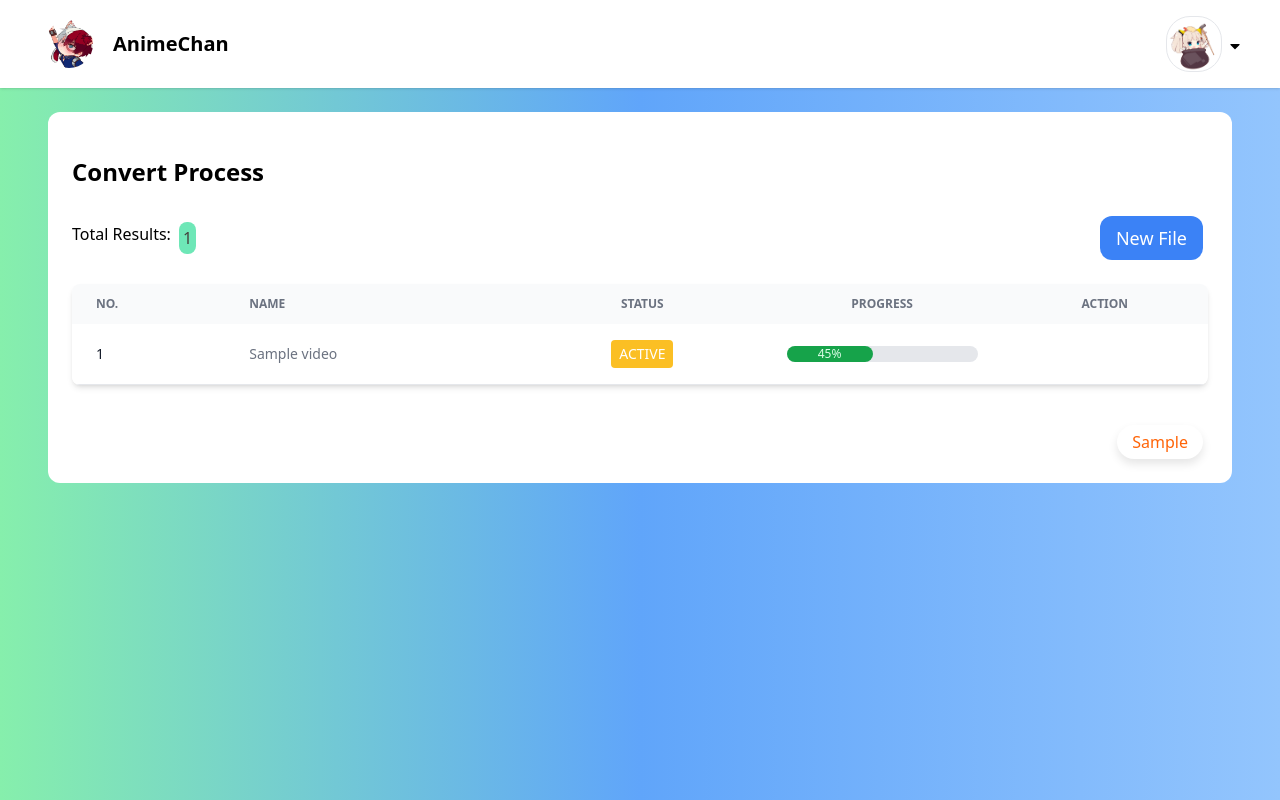
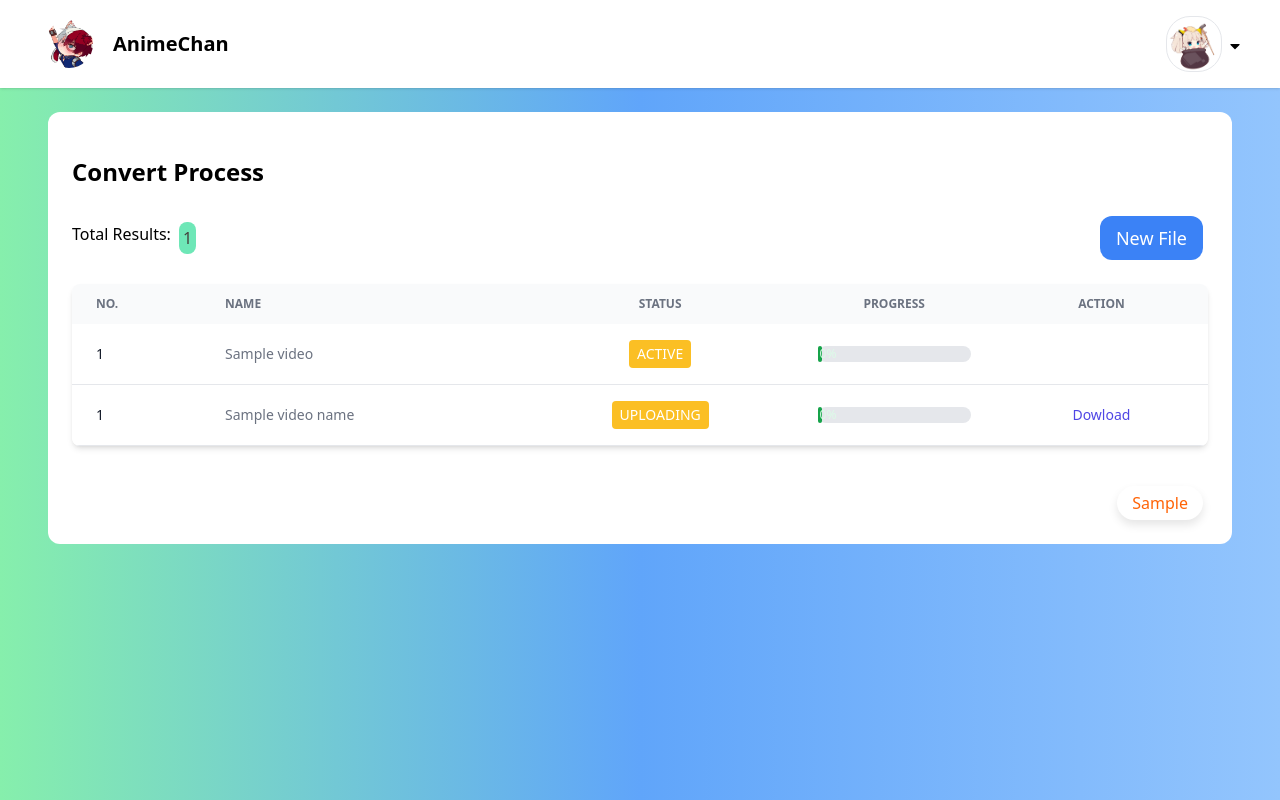
Before and after one commit to Tanh101/anime_video_converter, a Django app: template home/templates/home/details.html in a window 1280 px wide. Run offline with Django 4.2, Linux system fonts and the light colour scheme; the template is opened without the code that fills it: most values are stand-ins (such as "Sample title", 1, 10 or a date in 2020); style sheets or scripts are compiled from the project's sources; some libraries are stand-ins or nearby versions.

Commit message:
update progress tracking

```diff
--- a/anime_video_converter/settings.py
+++ b/anime_video_converter/settings.py
@@ -150,3 +150,9 @@ AWS_DEFAULT_ACL = 'public-read'
 AWS_QUERYSTRING_AUTH = False
 
 CLOUDFRONT_DOMAIN = os.getenv('CLOUDFRONT_DOMAIN')
+
+CACHES = {
+    'default': {
+        'BACKEND': 'django.core.cache.backends.locmem.LocMemCache',
+    }
+}
--- a/home/templates/home/details.html
+++ b/home/templates/home/details.html
@@ -11,10 +11,13 @@
     <script src="https://code.jquery.com/jquery-3.6.0.min.js"></script>
     <script src="https://cdn.tailwindcss.com"></script>
     <script src="https://cdnjs.cloudflare.com/ajax/libs/toastr.js/latest/toastr.min.js"
-    integrity="sha512-VEd+nq25CkR676O+pLBnDW09R7VQX9Mdiij052gVCp5yVH3jGtH70Ho/UUv4mJDsEdTvqRCFZg0NKGiojGnUCw=="
-    crossorigin="anonymous" referrerpolicy="no-referrer"></script>
-    <script defer src="https://use.fontawesome.com/releases/v5.15.4/js/all.js" integrity="sha384-rOA1PnstxnOBLzCLMcre8ybwbTmemjzdNlILg8O7z1lUkLXozs4DHonlDtnE7fpc" crossorigin="anonymous"></script>
-    <link rel="stylesheet" href="https://kit.fontawesome.com/YOUR_KIT_CODE.css" integrity="SHA384-xxxxxxxxxxxxxxxxxxxxxxxxxxxxxxxx" crossorigin="anonymous">
+        integrity="sha512-VEd+nq25CkR676O+pLBnDW09R7VQX9Mdiij052gVCp5yVH3jGtH70Ho/UUv4mJDsEdTvqRCFZg0NKGiojGnUCw=="
+        crossorigin="anonymous" referrerpolicy="no-referrer"></script>
+    <script defer src="https://use.fontawesome.com/releases/v5.15.4/js/all.js"
+        integrity="sha384-rOA1PnstxnOBLzCLMcre8ybwbTmemjzdNlILg8O7z1lUkLXozs4DHonlDtnE7fpc"
+        crossorigin="anonymous"></script>
+    <link rel="stylesheet" href="https://kit.fontawesome.com/YOUR_KIT_CODE.css"
+        integrity="SHA384-xxxxxxxxxxxxxxxxxxxxxxxxxxxxxxxx" crossorigin="anonymous">
     <style>
         .has-mask {
             position: absolute;
@@ -64,7 +67,8 @@
                         <p class="px-4 py-2 font-medium ">{{user_email}}</p>
                         <form id="logout-form" action="{% url 'logout' %}" method="POST" class="d-none">
                             {%csrf_token%}
-                            <button type="submit"  class="dropdown-item block px-10 py-2 text-gray-800 hover:bg-slate-200" >
+                            <button class="dropdown-item block px-10 py-2 text-gray-800 hover:bg-slate-200"
+                                onclick="event.preventDefault();document.getElementById('logout-form').submit();">
                                 Logout
                             </button>
                         </form>
@@ -109,8 +113,9 @@
                             </td>
                             <td class="px-6 py-4 text-center">
                                 <div class="w-full bg-gray-200 rounded-full">
-                                    <div class="bg-green-600 text-xs font-medium text-green-100 text-center p-0.5 leading-none rounded-full"
-                                        style="width: 45%">45%</div>
+                                    <div id="progress-bar"
+                                        class="bg-green-600 text-xs font-medium text-green-100 text-center p-0.5 leading-none rounded-full"
+                                        style="width: 0%; transition: width 0.5s ease-in-out;">0%</div>
                                 </div>
                             </td>
                             {%if videos.status == 'converted' %}
@@ -120,6 +125,28 @@
                             {%endif%}
                         </tr>
                         {%endfor%}
+
+                        <tr class="border-b bg-white hover:bg-gray-50">
+                            <th scope="row" class="whitespace-nowrap px-6 py-4 font-medium text-gray-900">
+                                1</th>
+                            <td class="px-6 py-4">{{video_name}}</td>
+                            <td class="px-6 py-4 text-center">
+                                <span
+                                    id="upload-status"
+                                    class="inline-block bg-amber-400 text-white px-2 py-1 rounded uppercase">Uploading</span>
+                            </td>
+                            <td class="px-6 py-4 text-center">
+                                <div class="w-full bg-gray-200 rounded-full">
+                                    <div id="progress-bar"
+                                        class="bg-green-600 text-xs font-medium text-green-100 text-center p-0.5 leading-none rounded-full"
+                                        style="width: 0%; transition: width 0.5s ease-in-out;">0%</div>
+                                </div>
+                            </td>
+                            <td class="px-6 py-4 text-sm font-medium text-center">
+                                <a href="#" class="text-indigo-600 hover:text-indigo-900">Dowload</a>
+                            </td>
+                        </tr>
+
                     </tbody>
                 </table>
             </div>
@@ -134,9 +161,8 @@
                 <a href="/details/{{i}}">{{i}}</a>
                 {%endif%}
                 {%endfor%}
-                {%if page_num < total_page %}
-                <a href="/details/{{ page_num|add:+1 }}">Next</a>
-                {%endif%}
+                {%if page_num < total_page %} <a href="/details/{{ page_num|add:+1 }}">Next</a>
+                    {%endif%}
             </div>
         </div>
     </div>
@@ -168,6 +194,33 @@
             isPressed = true;
         }
     }
+
+    let progressInterval;
+
+    function checkProgress() {
+        fetch(`/upload_progress`)
+            .then(response => response.json())
+            .then(data => {
+                const progressBar = document.getElementById('progress-bar');
+                const uploadStatus = document.getElementById('upload-status');
+                const progressInt = Math.round(data.progress); // Round to the nearest integer
+                const progressPercentage = `${progressInt}%`;
+
+                progressBar.style.width = progressPercentage;
+                progressBar.textContent = progressPercentage;
+
+                if (data.progress >= 100) {
+                    clearInterval(progressInterval);  // Stop the interval
+                    uploadStatus.textContent = 'Uploaded';
+                    uploadStatus.className = 'inline-block bg-green-400 text-white px-2 py-1 rounded uppercase';
+                }
+            })
+            .catch(error => console.log('Error fetching progress:', error));
+    }
+
+    // Call this function periodically
+    progressInterval = setInterval(() => checkProgress(), 1000); // Store the interval ID
+
 </script>
 
 </html>
--- a/home/urls.py
+++ b/home/urls.py
@@ -3,5 +3,6 @@ from home import views
 
 urlpatterns = [
     path("upload", views.upload, name="upload"),
-    path('details/<int:page_num>/', views.details, name='details')
+    path('details/<int:page_num>/<str:video_name>', views.details, name='details'),
+    path('upload_progress', views.upload_progress_view, name='upload_progress'),
 ]
--- a/home/views.py
+++ b/home/views.py
@@ -1,19 +1,54 @@
 from django.shortcuts import render
-from django.http import HttpResponse
+from django.http import HttpResponse, JsonResponse
 from .forms import UploadForm
 from django.shortcuts import redirect
 from django.contrib import messages
 from django.conf import settings
 import boto3
+from boto3.s3.transfer import S3Transfer
 from .models import Video
 from django.core.paginator import Paginator
+import threading
+from django.core.cache import cache
+import uuid
+from tempfile import NamedTemporaryFile
+import shutil
+
+# Upload progress tracking
+def progress_callback(bytes_transferred, cache_key):
+    current_progress = cache.get(cache_key, 0)
+    new_progress = current_progress + bytes_transferred
+    cache.set(cache_key, new_progress)
+
+# Separate thread for uploading
+def threaded_upload(s3_client, temp_file_path, s3_video_key, cache_key):
+    transfer = S3Transfer(s3_client)
+    transfer.upload_file(temp_file_path, settings.AWS_STORAGE_BUCKET_NAME, s3_video_key,
+                        callback=lambda x: progress_callback(x, cache_key))
 
 def upload(request):
     user_email = request.session.get('user_email').split('@')[0]
     if request.method == 'POST':
         upload_form = UploadForm(request.POST, request.FILES)
+        if upload_form.is_valid():
+            # ...
+            video_file = request.FILES['file']
+            s3_video_key = f"videos/{video_file.name}"
+            cache_key = str(uuid.uuid4())
 
-        if upload_form.is_valid():
+            # Initialize progress in cache
+            cache.set(cache_key, 0)
+            cache.set(f"{cache_key}_total", video_file.size)
+
+            # Save cache_key to session for tracking upload progress
+            request.session['upload_cache_key'] = cache_key
+
+            # Create a temporary file to save the uploaded file
+            temp_file = NamedTemporaryFile(delete=False)
+            for chunk in video_file.chunks():
+                temp_file.write(chunk)
+            temp_file.close()
+
             s3_client = boto3.client(
                 's3',
                 aws_access_key_id=settings.AWS_ACCESS_KEY_ID,
@@ -21,39 +56,24 @@ def upload(request):
                 region_name=settings.AWS_S3_REGION_NAME,
             )
 
-            # Get the uploaded file
-            video_file = request.FILES['file']
-
-            # Generate a key (filename) for the uploaded video in S3
-            s3_video_key = f"videos/{video_file.name}"
-
-            # Upload the file to S3
-            s3_client.upload_fileobj(
-                video_file,
-                settings.AWS_STORAGE_BUCKET_NAME,
-                s3_video_key,
-                ExtraArgs={
-                    'ContentType': video_file.content_type,
-                    'ACL': 'public-read',
-                }
-            )
-
-            # Generate the URL where the video can be accessed on S3
-            s3_video_url = f"https://{settings.AWS_STORAGE_BUCKET_NAME}.s3.{settings.AWS_S3_REGION_NAME}.amazonaws.com/{s3_video_key}"
-
-            # TODO: Save `s3_video_url` to your database
-            messages.success(request, "Video uploaded successfully")
-            return redirect('details', page_num=1)
-        else:
-            for field, err in upload_form.errors.items():
-                messages.error(request, err)
-
+            t = threading.Thread(target=threaded_upload, args=(s3_client, temp_file.name, s3_video_key, cache_key))
+            t.start()
+            # ...
+            return redirect('details', page_num=1, video_name=video_file.name.split('.')[0])
     else:
         upload_form = UploadForm()
 
     return render(request, 'home/upload.html', {'upload_form': upload_form, 'user_email' : user_email})
 
-def details(request, page_num):
+# Add a Django view to return the upload progress
+def upload_progress_view(request):
+    cache_key = request.session.get('upload_cache_key', '')
+    progress = cache.get(cache_key, 0)
+    total_size = cache.get(f"{cache_key}_total", 1)  # Use 1 to avoid division by zero
+    percentage = (progress / total_size) * 100
+    return JsonResponse({"progress": percentage})
+
+def details(request, page_num, video_name=''):
     user_id = request.session.get('user_id')
     user_email = request.session.get('user_email').split('@')[0]
 
@@ -78,4 +98,4 @@ def details(request, page_num):
     page = paginator.get_page(page_num)
 
 
-    return render(request, 'home/details.html', {'page_num' : page_num, 'page': page, 'total_count': total_count, 'total_page': total_page, 'page_array': page_array, 'user_email' : user_email})
+    return render(request, 'home/details.html', {'page_num' : page_num, 'page': page, 'total_count': total_count, 'total_page': total_page, 'page_array': page_array, 'user_email' : user_email, 'video_name': video_name})
--- a/requirements.txt
+++ b/requirements.txt
@@ -8,3 +8,4 @@ requests
 django-seed
 psycopg2-binary
 pymemcache
+django-redis
```
